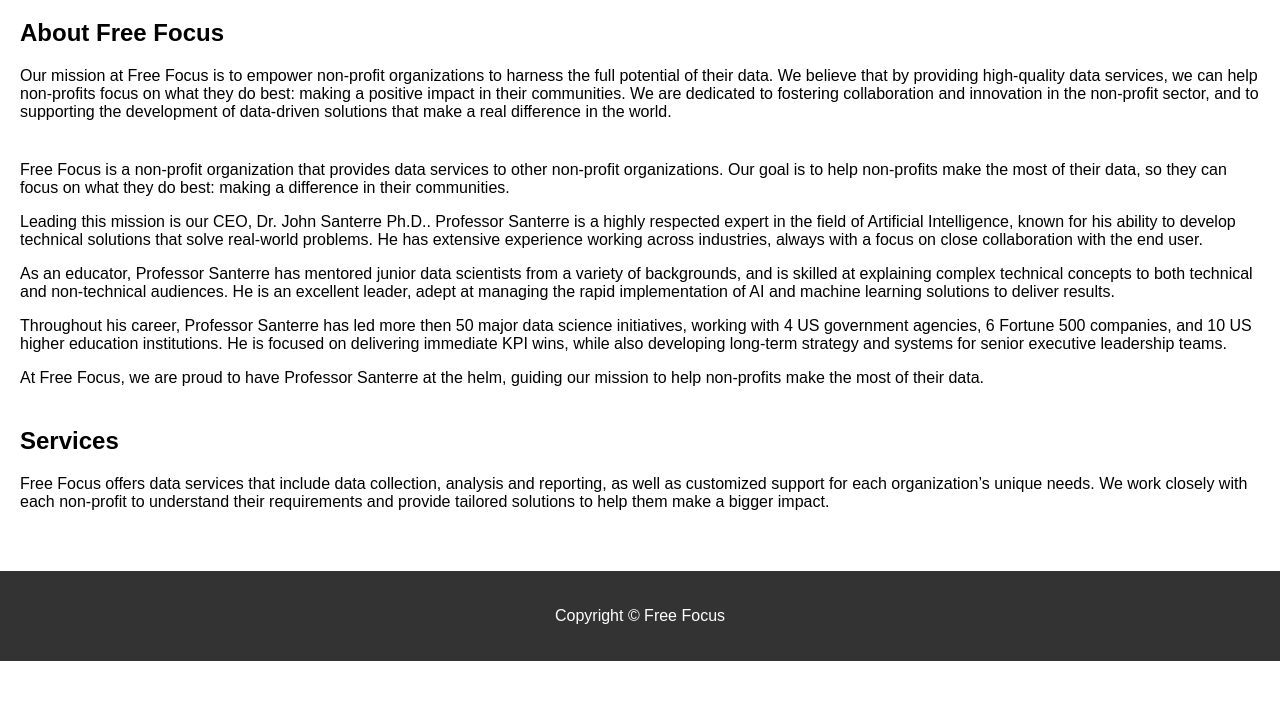
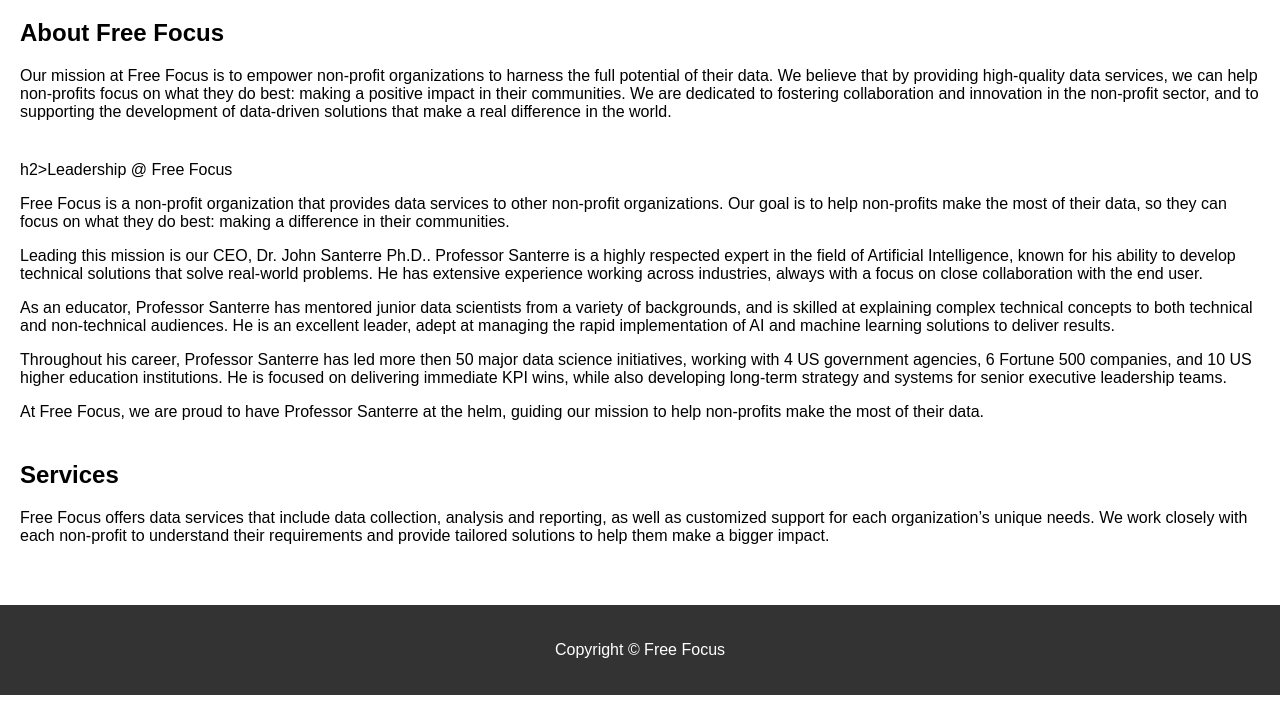
Before and after one commit to johnsanterre/FreeFocus, a plain HTML site: page index.html in a window 1280 px wide. Shown: the part 78-800 px from the top of the page. Drawn offline with Linux system fonts and the light colour scheme.

Commit message:
Update index.html

```diff
--- a/index.html
+++ b/index.html
@@ -21,7 +21,7 @@
       <p>Our mission at Free Focus is to empower non-profit organizations to harness the full potential of their data. We believe that by providing high-quality data services, we can help non-profits focus on what they do best: making a positive impact in their communities. We are dedicated to fostering collaboration and innovation in the non-profit sector, and to supporting the development of data-driven solutions that make a real difference in the world.</p>
     </section>
     <section id="leadership">
-
+      h2>Leadership @ Free Focus</h2>
       <p>Free Focus is a non-profit organization that provides data services to other non-profit organizations. Our goal is to help non-profits make the most of their data, so they can focus on what they do best: making a difference in their communities.</p>
       <p>Leading this mission is our CEO, Dr. John Santerre Ph.D.. Professor Santerre is a highly respected expert in the field of Artificial Intelligence, known for his ability to develop technical solutions that solve real-world problems. He has extensive experience working across industries, always with a focus on close collaboration with the end user.</p>
       <p>As an educator, Professor Santerre has mentored junior data scientists from a variety of backgrounds, and is skilled at explaining complex technical concepts to both technical and non-technical audiences. He is an excellent leader, adept at managing the rapid implementation of AI and machine learning solutions to deliver results.</p>
```
